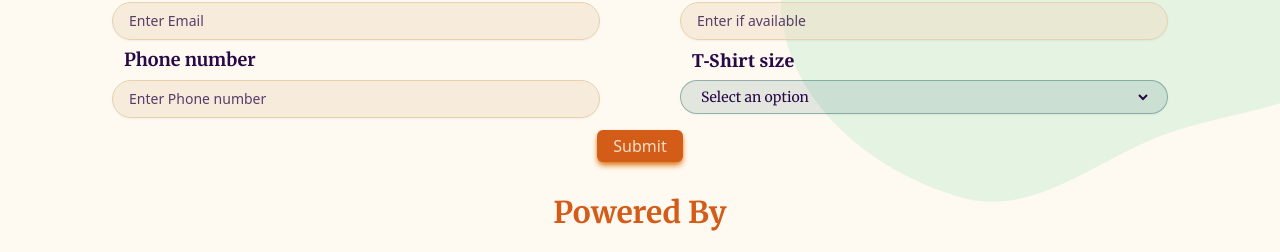
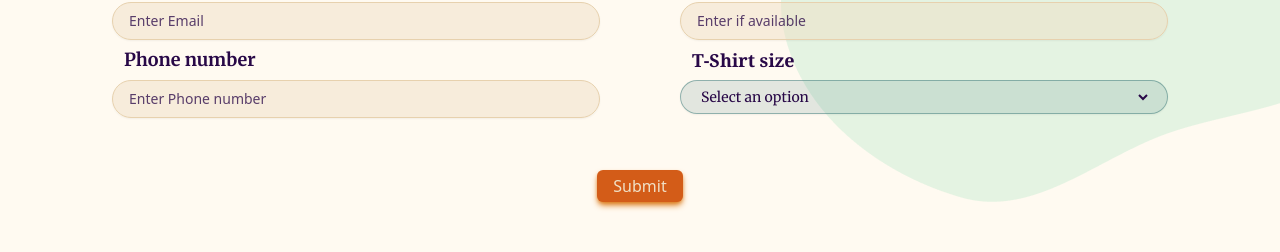
Before and after one commit to Mufassir-Chowdhury/cse-carnival, a React (Vite) app: page /codebattle/registration in a window 1280 px wide. Shown: the part 840-1092 px from the top of the page. Built offline with nearby package versions, Linux system fonts and the light colour scheme; a web font is replaced by a local one.

Commit message:
added gap around submit buttom

```diff
--- a/src/pages/CodeBattle.jsx
+++ b/src/pages/CodeBattle.jsx
@@ -1,7 +1,7 @@
 import React from 'react';
 import Tab from '../components/Tab';
 import { events } from '../data/data';
-import { Details, DetailsWithoutTitle, QuickDetails, TitleWithList } from '../components/Details';
+import { DetailsWithoutTitle } from '../components/Details';
 import { EventPage } from '../components/EventPage';
 import { renderLongDescriptions, renderShortDescriptions, renderTitleWithList } from '../components/Render';
 
--- a/src/pages/ContactUs.jsx
+++ b/src/pages/ContactUs.jsx
@@ -2,9 +2,8 @@
 
 import React from 'react';
 import { ContactItems } from '../components/Items';
-import { HomeLeft, HomeLeft2, HomeRight, HomeRight2 } from '../data/vector';
+import { HomeLeft, HomeLeft2, HomeRight } from '../data/vector';
 import { events } from '../data/data';
-import Carousel from '../components/Carousel';
 import MapSection from '../components/MapSection';
 import VpGs from '../components/VpGs';
 
--- a/src/pages/Registration/CodeBattleRegistration.jsx
+++ b/src/pages/Registration/CodeBattleRegistration.jsx
@@ -120,7 +120,7 @@ const CodeBattleRegistration = () => {
             <SelectField label="T-Shirt size" name="tshirtsize" options={t_shirt_size} onChange={handleChange} />
           </div>
         </div>
-        <div className='w-full flex justify-center'>
+        <div className='w-full flex justify-center my-10'>
           <PrimaryButton type="submit" text="Submit" />
         </div>
       </form>
--- a/src/pages/Registration/DLSprintRegistration.jsx
+++ b/src/pages/Registration/DLSprintRegistration.jsx
@@ -239,7 +239,7 @@ const DLSprintRegistration = () => {
 
             </div>
           </div>
-          <div className='w-full flex justify-center'>
+          <div className='w-full flex justify-center my-10'>
             <PrimaryButton type="submit" text="Submit" />
           </div>
         </form>
--- a/src/pages/Registration/HackathonRegistration.jsx
+++ b/src/pages/Registration/HackathonRegistration.jsx
@@ -182,7 +182,7 @@ const HackathonRegistration = () => {
             <SelectField label="T-Shirt size" name="member3tshirtsize" options={t_shirt_size} onChange={handleChange} />
           </div>
         </div>
-        <div className='w-full flex justify-center'>
+        <div className='w-full flex justify-center my-10'>
           <PrimaryButton type="submit" text="Submit" />
         </div>
 
--- a/src/pages/Registration/IUPCRegistration.jsx
+++ b/src/pages/Registration/IUPCRegistration.jsx
@@ -211,7 +211,7 @@ const IUPCRegistraion = () => {
             <SelectField label="T-Shirt size" name="coachtshirtsize" options={t_shirt_size} onChange={handleChange} />
           </div>
         </div>
-        <div className='w-full flex justify-center'>
+        <div className='w-full flex justify-center my-10'>
           <PrimaryButton type="submit" text="Submit" />
         </div>
       </form>
```
